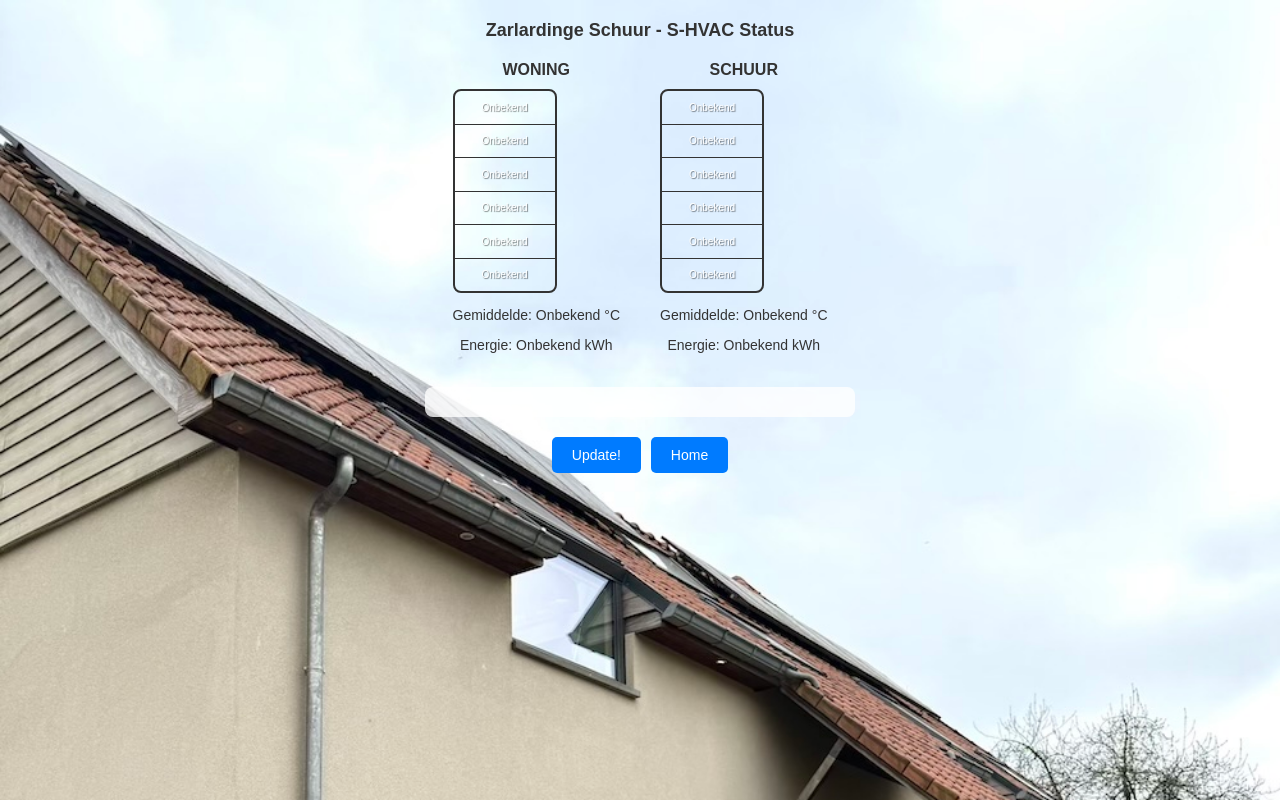
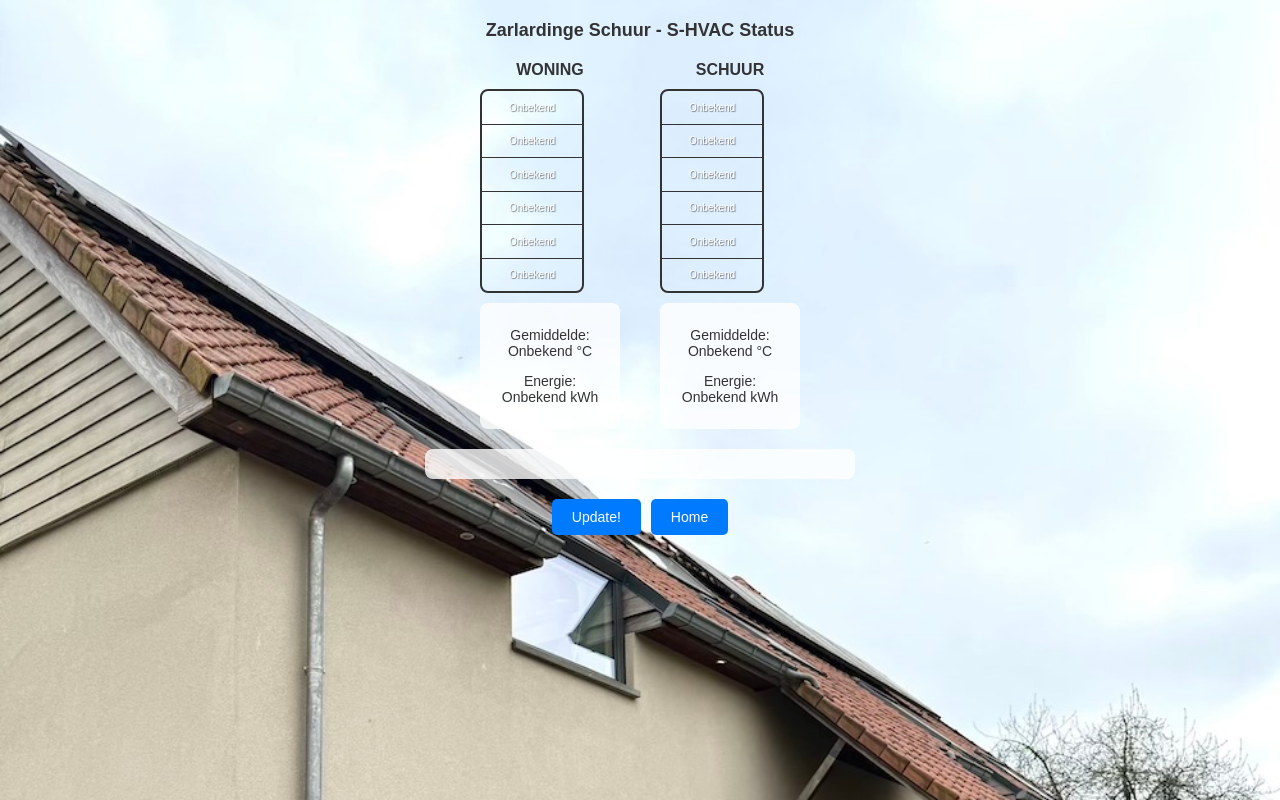
Before and after one commit to FidelDworp/Zarlar, a plain HTML site: page S-HVAC.html in a window 1280 px wide. Drawn offline with Linux system fonts and the light colour scheme; a script that the page names is missing.

Commit message:
Update S-HVAC.html
Witte transparante rechthoek onder de boilers en data.

```diff
--- a/S-HVAC.html
+++ b/S-HVAC.html
@@ -1,4 +1,4 @@
-<xaiArtifact artifact_id="85bf77db-0ea2-497e-ad9e-2141dc13a740" artifact_version_id="3ea1e4d9-ab08-4302-b91c-79430cc70cfd" title="S-HVAC.html" contentType="text/html">
+<xaiArtifact artifact_id="85bf77db-0ea2-497e-ad9e-2141dc13a740" artifact_version_id="7d2afcc4-0808-4a3d-b404-b7a577d2e5c7" title="S-HVAC.html" contentType="text/html">
 <!DOCTYPE html>
 <html>
 <head>
@@ -60,6 +60,12 @@
         .boiler-info {
             margin-top: 10px;
             font-size: 14px;
+            background-color: rgba(255, 255, 255, 0.8); /* Witte transparante achtergrond */
+            border-radius: 8px;
+            padding: 10px;
+            width: 120px; /* Iets breder dan de boiler voor een nette uitlijning */
+            margin-left: auto;
+            margin-right: auto;
         }
         .status-container {
             background-color: rgba(255, 255, 255, 0.8);
@@ -266,6 +272,3 @@
     // Haal de status op bij laden van de pagina
     fetchStatus();
 </script>
-</body>
-</html>
-</xaiArtifact>
```
